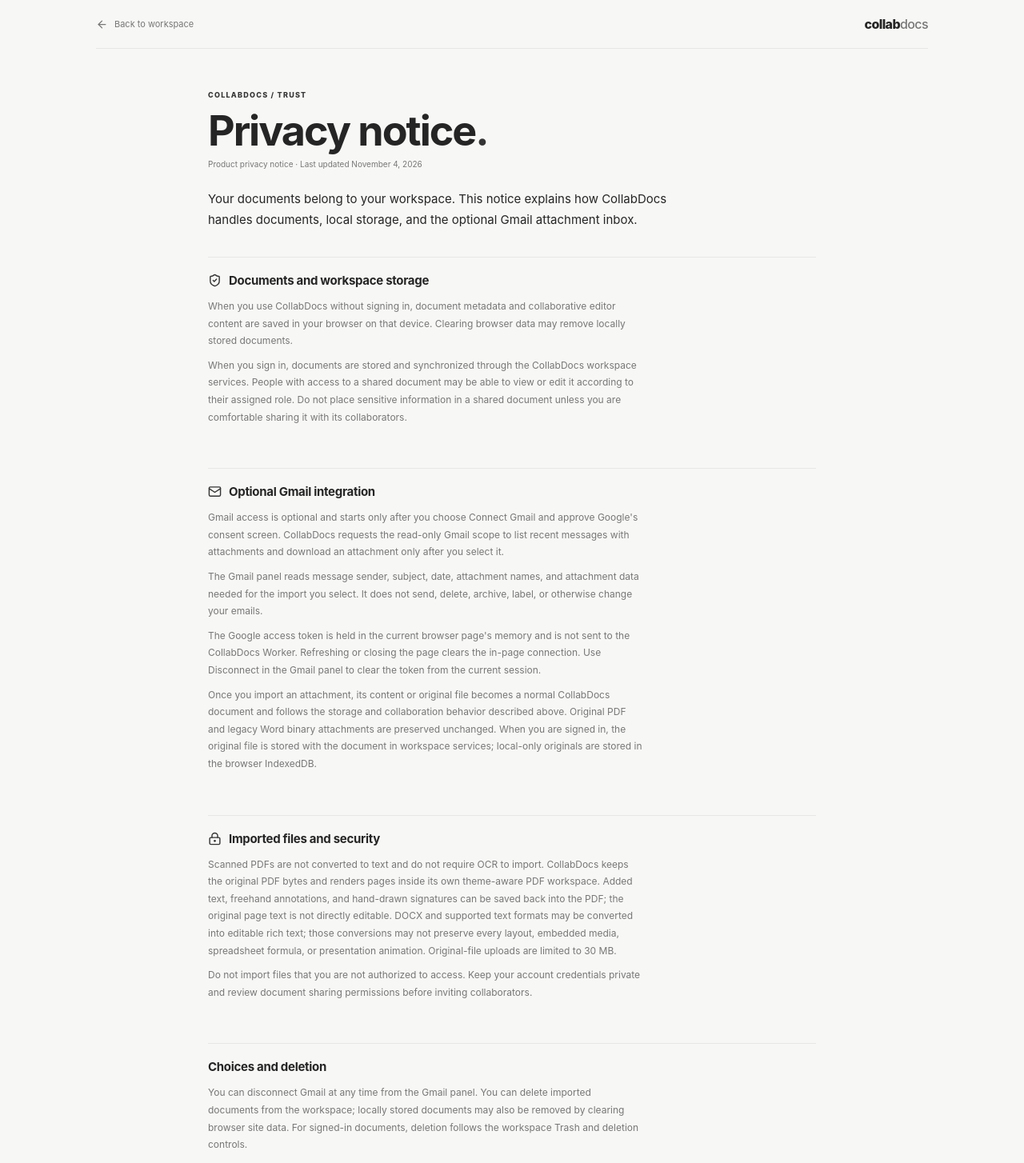
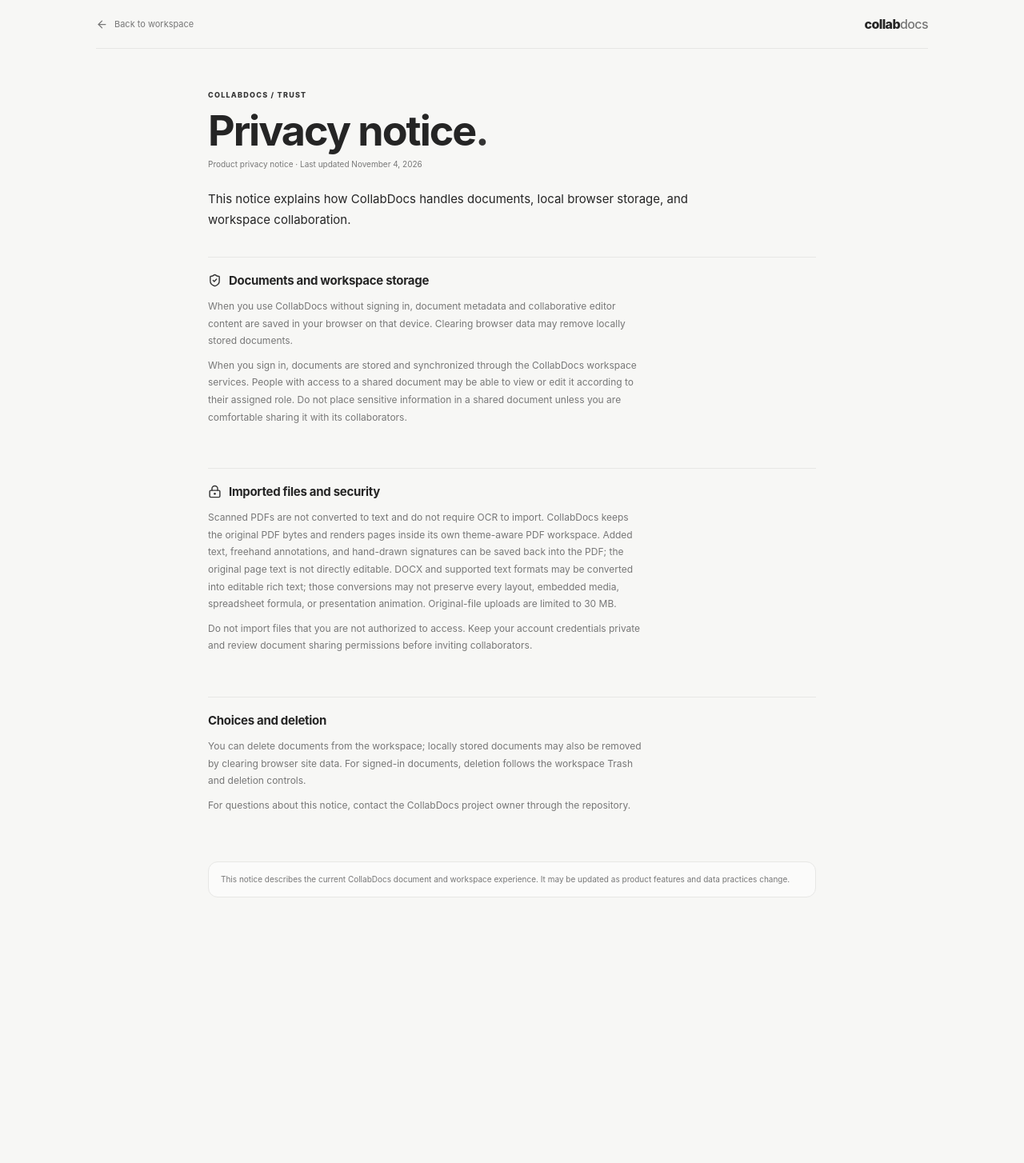
Before and after one commit to b-1-o/cloud-project, a Next.js app in the folder frontend/: page /privacy in a window 1280 px wide. Shown: the top 1454 px of the page at 80% size. After the commit the page ends 1202 px from the top, so only its background shows below. Built offline with nearby package versions, Linux system fonts and the light colour scheme.

Commit message:
Remove Gmail from CollabDocs privacy notice

```diff
--- a/frontend/app/privacy/page.tsx
+++ b/frontend/app/privacy/page.tsx
@@ -1,7 +1,7 @@
 "use client";
 
 import Link from "next/link";
-import { ArrowLeft, LockKeyhole, Mail, ShieldCheck } from "lucide-react";
+import { ArrowLeft, LockKeyhole, ShieldCheck } from "lucide-react";
 
 export default function PrivacyPage() {
   return (
@@ -14,20 +14,12 @@ export default function PrivacyPage() {
         <div className="eyebrow">COLLABDOCS / TRUST</div>
         <h1>Privacy notice<span>.</span></h1>
         <p className="privacy-updated">Product privacy notice · Last updated November 4, 2026</p>
-        <p className="privacy-lead">Your documents belong to your workspace. This notice explains how CollabDocs handles documents, local storage, and the optional Gmail attachment inbox.</p>
+        <p className="privacy-lead">This notice explains how CollabDocs handles documents, local browser storage, and workspace collaboration.</p>
 
         <section>
           <h2><ShieldCheck size={17} /> Documents and workspace storage</h2>
           <p>When you use CollabDocs without signing in, document metadata and collaborative editor content are saved in your browser on that device. Clearing browser data may remove locally stored documents.</p>
           <p>When you sign in, documents are stored and synchronized through the CollabDocs workspace services. People with access to a shared document may be able to view or edit it according to their assigned role. Do not place sensitive information in a shared document unless you are comfortable sharing it with its collaborators.</p>
-        </section>
-
-        <section>
-          <h2><Mail size={17} /> Optional Gmail integration</h2>
-          <p>Gmail access is optional and starts only after you choose Connect Gmail and approve Google's consent screen. CollabDocs requests the read-only Gmail scope to list recent messages with attachments and download an attachment only after you select it.</p>
-          <p>The Gmail panel reads message sender, subject, date, attachment names, and attachment data needed for the import you select. It does not send, delete, archive, label, or otherwise change your emails.</p>
-          <p>The Google access token is held in the current browser page's memory and is not sent to the CollabDocs Worker. Refreshing or closing the page clears the in-page connection. Use Disconnect in the Gmail panel to clear the token from the current session.</p>
-          <p>Once you import an attachment, its content or original file becomes a normal CollabDocs document and follows the storage and collaboration behavior described above. Original PDF and legacy Word binary attachments are preserved unchanged. When you are signed in, the original file is stored with the document in workspace services; local-only originals are stored in the browser IndexedDB.</p>
         </section>
 
         <section>
@@ -38,11 +30,11 @@ export default function PrivacyPage() {
 
         <section>
           <h2>Choices and deletion</h2>
-          <p>You can disconnect Gmail at any time from the Gmail panel. You can delete imported documents from the workspace; locally stored documents may also be removed by clearing browser site data. For signed-in documents, deletion follows the workspace Trash and deletion controls.</p>
+          <p>You can delete documents from the workspace; locally stored documents may also be removed by clearing browser site data. For signed-in documents, deletion follows the workspace Trash and deletion controls.</p>
           <p>For questions about this notice, contact the CollabDocs project owner through the repository.</p>
         </section>
 
-        <p className="privacy-disclaimer">This is a product privacy notice draft for the current implementation. It should be reviewed and finalized before a public launch or Google OAuth verification submission.</p>
+        <p className="privacy-disclaimer">This notice describes the current CollabDocs document and workspace experience. It may be updated as product features and data practices change.</p>
       </article>
     </main>
   );
```
